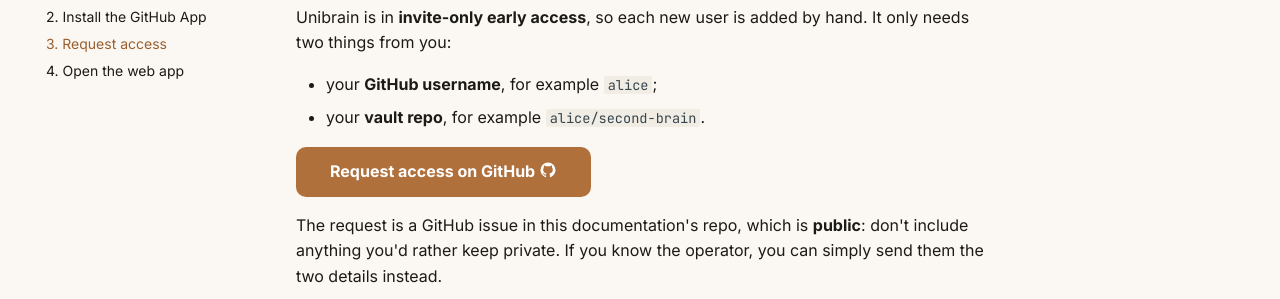
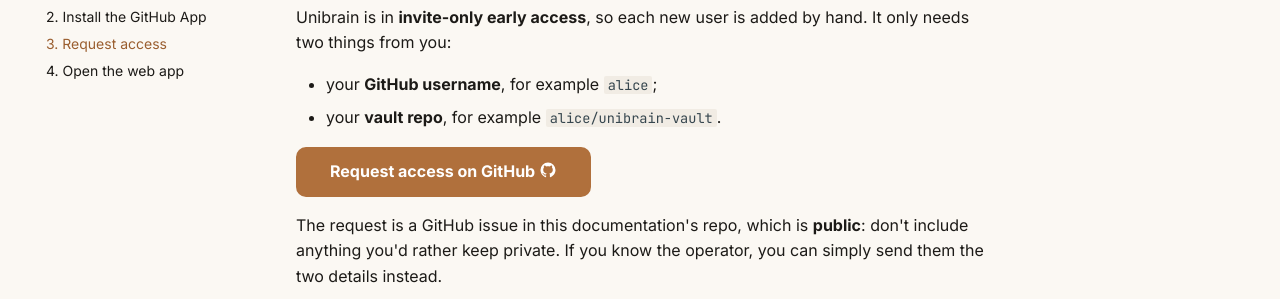
Before and after one commit to blanzp/second-brain-docs, an MkDocs documentation site: the page built from docs/get-started/access.md, in a window 1280 px wide and 1080 px high. Shown: the part 225-524 px from the top of the window. Built offline with MkDocs 1.6.1 and Material for MkDocs 9.7.7, drawn with Linux system fonts in a browser that asks for light colours; comment, search, counter and statistics services are not loaded.

Commit message:
Docs: the example vault is alice/unibrain-vault, matching the starter's name
Co-Authored-By: Claude Opus 5.5 <noreply@anthropic.com>

```diff
--- a/docs/get-started/access.md
+++ b/docs/get-started/access.md
@@ -7,7 +7,7 @@ title: 3. Request access
 Unibrain is in **invite-only early access**, so each new user is added by hand. It only needs two things from you:
 
 - your **GitHub username**, for example `alice`;
-- your **vault repo**, for example `alice/second-brain`.
+- your **vault repo**, for example `alice/unibrain-vault`.
 
 **[Request access on GitHub :material-github:](https://github.com/blanzp/second-brain-docs/issues/new?template=request-access.yml){ .md-button .md-button--primary }**
 
```
Also changed, not shown: 1 other file.
